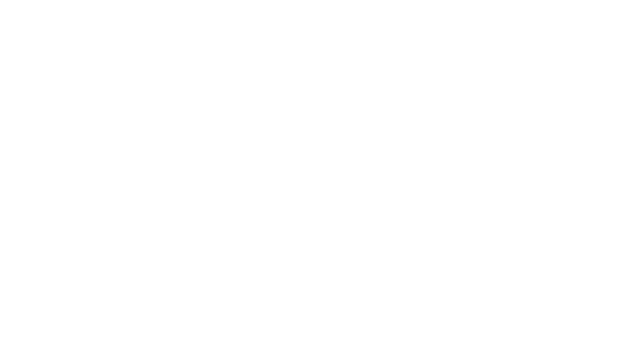
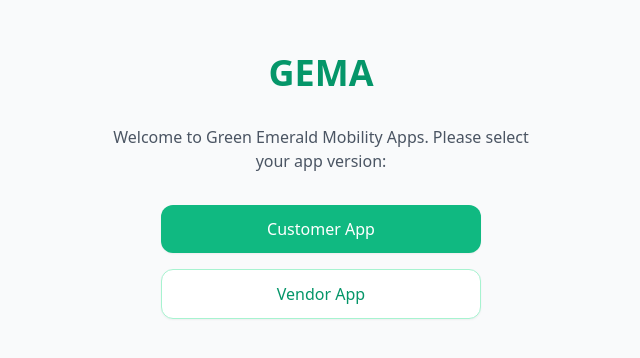
Before and after one commit to greenemeraldmobilityapp/gema-nextjs-capacitor, a Next.js app: page / in a window 1280 px wide. Shown: the part 214-572 px from the top of the page, without its empty margins (319-959 px from the left). Built offline with nearby package versions, Linux system fonts and the light colour scheme.

Commit message:
feat: Add landing page with app selection
Introduces a new landing page for the application. This page provides users with clear options to navigate to either the Customer App or the Vendor App, replacing the previous null component.

```diff
--- a/app/page.tsx
+++ b/app/page.tsx
@@ -1,7 +1,27 @@
-'use client';
+import Link from 'next/link';
 
-// The routing logic is now handled in /components/auth/AuthGuard.tsx
-// which checks authentication and onboarding states to perform the redirection.
 export default function RootPage() {
-  return null;
+  return (
+    <div className="flex flex-col items-center justify-center min-h-screen bg-gray-50 p-4">
+      <h1 className="text-4xl font-bold text-emerald-600 mb-8">GEMA</h1>
+      <p className="text-gray-600 mb-8 text-center max-w-md">
+        Welcome to Green Emerald Mobility Apps. Please select your app version:
+      </p>
+
+      <div className="flex flex-col gap-4 w-full max-w-xs">
+        <Link
+          href="/customer/home"
+          className="bg-emerald-500 hover:bg-emerald-600 text-white text-center py-3 rounded-xl font-medium shadow-sm transition-colors"
+        >
+          Customer App
+        </Link>
+        <Link
+          href="/vendor/dashboard"
+          className="bg-white hover:bg-gray-50 text-emerald-600 border border-emerald-200 text-center py-3 rounded-xl font-medium shadow-sm transition-colors"
+        >
+          Vendor App
+        </Link>
+      </div>
+    </div>
+  );
 }
```
